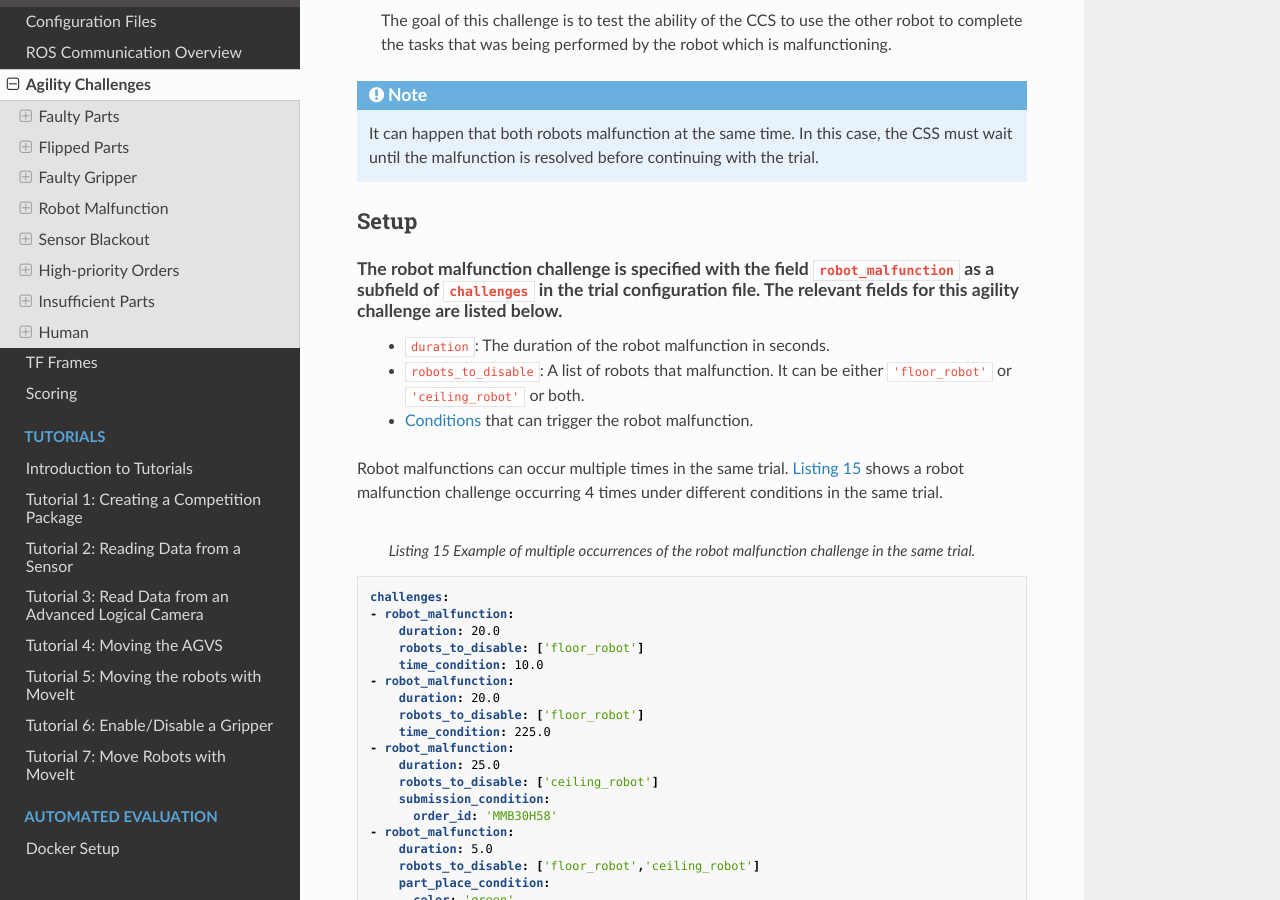
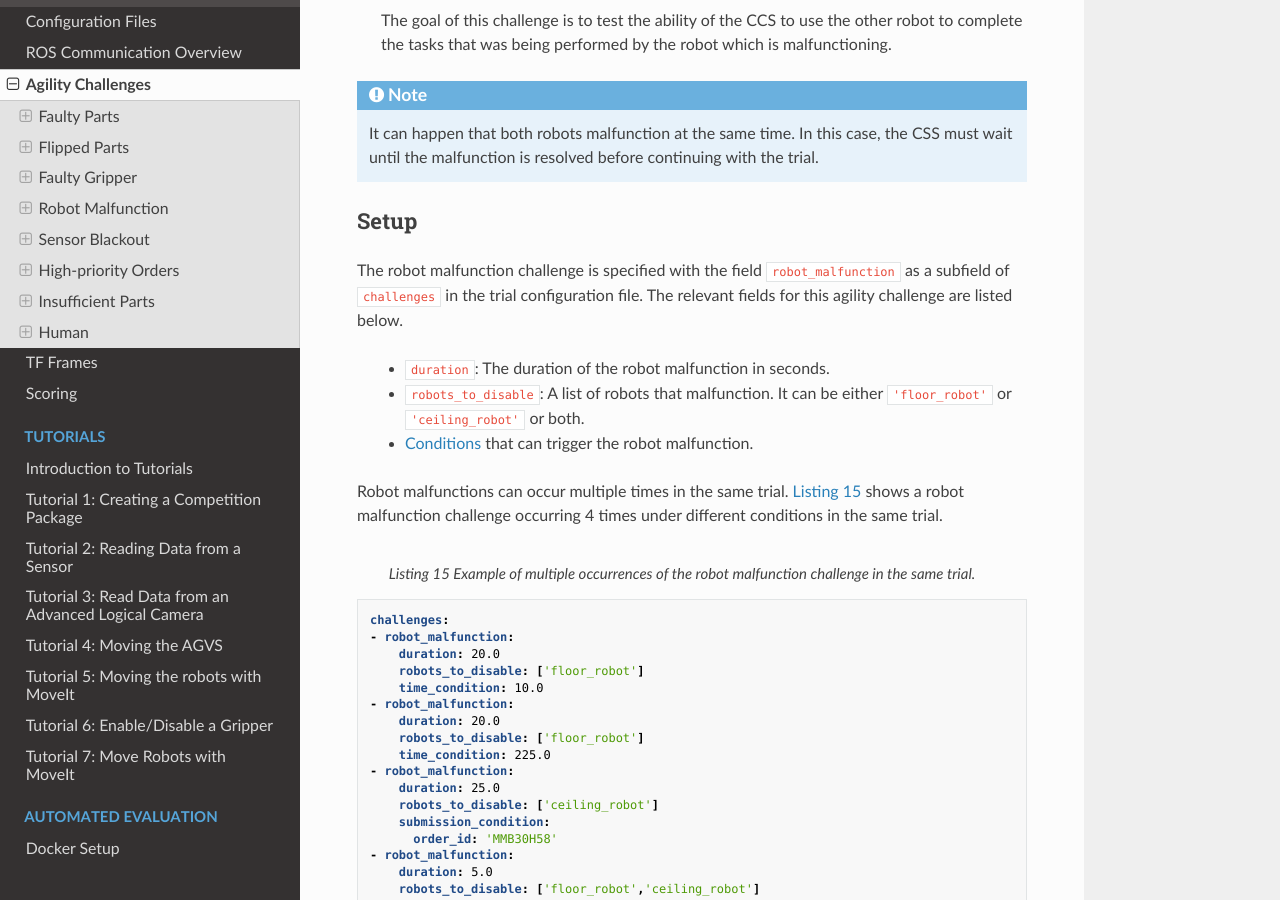
Before and after one commit to usnistgov/ARIAC, a Sphinx documentation site: the page built from docs/competition/challenges.rst, in a window 1280 px wide and 900 px high, scrolled down 4782 px. Built offline with Sphinx 7.4.7 and the Read the Docs theme 2.0.0, drawn with Linux system fonts in a browser that asks for light colours.

Commit message:
communications

```diff
--- a/docs/competition/challenges.rst
+++ b/docs/competition/challenges.rst
@@ -240,6 +240,7 @@
 ----------------------------
 
 The robot malfunction challenge is specified with the field ``robot_malfunction`` as a subfield of ``challenges`` in the trial configuration file. The relevant fields for this agility challenge are listed below.
+
   * ``duration``: The duration of the robot malfunction in seconds.
   * ``robots_to_disable``: A list of robots that malfunction. It can be either ``'floor_robot'`` or ``'ceiling_robot'`` or both.
   * :ref:`CONDITIONS` that can trigger the robot malfunction.
@@ -305,6 +306,7 @@
 
 
 The subfield ``sensor_blackout`` of ``challenges`` is used to describe a sensor blackout challenge. The relevant fields for this agility challenge are listed below.
+
   * `duration`: The duration of the sensor blackout in seconds.
   * `sensors_to_disable`: A list of sensor types to disable:
     * ``'break_beam'``
@@ -562,9 +564,9 @@
 
 When the human challenge is used in a trial, the simulated human is assigned one of the following behaviors:
 
- **Indifferent**: The human operator follows a scripted path, regardless of the location of the robots in the environment.
-  * **Antagonistic**: During an arbitrary period of time, the human operator purposefully moves towards the ceiling robot to interfere with the robot's current task.
-  * **Helpful**: The human operator will stop moving once the ceiling robot is at a certain distance away from him.
+- **Indifferent**: The human operator follows a scripted path, regardless of the location of the robots in the environment.
+- **Antagonistic**: During an arbitrary period of time, the human operator purposefully moves towards the ceiling robot to interfere with the robot's current task.
+- **Helpful**: The human operator will stop moving once the ceiling robot is at a certain distance away from him.
 
 .. note::
   The behavior does not change within a trial, it stays the same for the whole trial.
@@ -576,6 +578,7 @@
 
 
 The subfield ``human`` of ``challenges`` is used to describe a human challenge. The relevant fields for this agility challenge are listed below.
+
   * ``behavior``: The behavior of the human operator. The possible values are:
 
     - ``'indifferent'``
@@ -597,7 +600,7 @@
 Detection
 -----------------------------
 
-The pose of the human is published to the topic ``/ariac_human/state`` (:ref:`Humanstate.msg <HumanStateMsg>`). An output from ``ros2 topic echo /ariac_human/state`` is provided in  :numref:`human-state-outputs`.
+The pose of the human is published to the topic :red:`/ariac_human/state` (:ref:`Humanstate.msg <HumanStateMsg>`). An output from ``ros2 topic echo /ariac_human/state`` is provided in  :numref:`human-state-outputs`.
 
   .. code-block:: bash
     :caption: Message published on the topic ``/ariac_human/state``.
```
